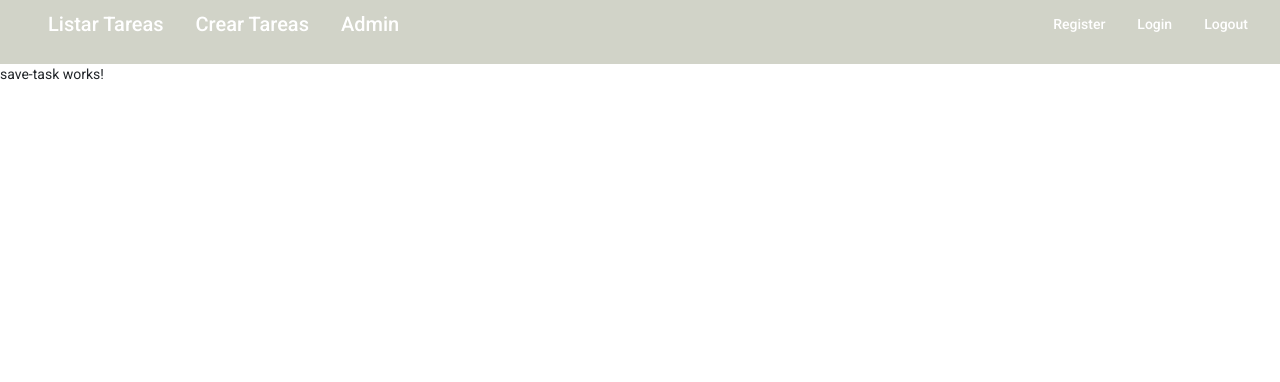
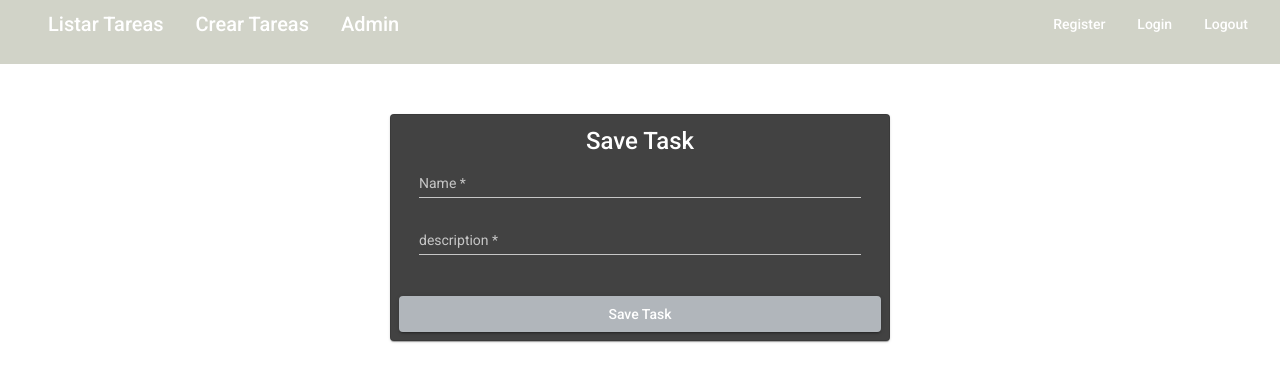
Before and after one commit to sttivenquiroga/SttivenBoard, an Angular app in the folder frontend/: page /saveTask in a window 1280 px wide. Shown: the top 382 px of the page. Built offline with nearby package versions, Linux system fonts and the light colour scheme.

Commit message:
add register form, login form and save task form

```diff
--- a/frontend/src/app/board/save-task/save-task.component.css
+++ b/frontend/src/app/board/save-task/save-task.component.css
@@ -0,0 +1,24 @@
+.form{
+    display: flex;
+    justify-content: center;
+    align-items: center;
+    padding: 50px 0px;
+}
+.container{
+    display: flex;
+    flex-direction: column;
+}
+.button{
+    width: 100%;
+}
+.card{
+    min-width: 150px;
+    max-width: 500px;
+    width: 100%;
+}
+mat-card-title{
+    text-align: center;
+}
+.colorButton{
+    background-color: #f0f8ffa4;
+}
--- a/frontend/src/app/board/save-task/save-task.component.html
+++ b/frontend/src/app/board/save-task/save-task.component.html
@@ -1 +1,50 @@
-<p>save-task works!</p>
+<div class="form">
+    <mat-card class="card">
+      <mat-card-title> Save Task </mat-card-title>
+      <div class="col-12 col-lg-12" *ngIf="errorMessage">
+        <div class="alert alert-danger alert-dismissible" role="alert">
+          <div class="alert-message">
+            {{ errorMessage }}
+          </div>
+          <button
+            type="button"
+            class="close"
+            (click)="closeX()"
+            data-dismiss="alert"
+            aria-label="Close"
+          >
+            <span aria-hidden="true">X</span>
+          </button>
+        </div>
+      </div>
+      <mat-card-content>
+        <div class="container">
+          <mat-form-field>
+            <input
+              [(ngModel)]="taskData.name"
+              matInput
+              placeholder="Name"
+              required
+            />
+          </mat-form-field>
+          <mat-form-field>
+            <input
+              [(ngModel)]="taskData.description"
+              matInput
+              placeholder="description"
+              required
+            />
+          </mat-form-field>
+        </div>
+      </mat-card-content>
+      <mat-card-actions>
+        <button
+          (click)="saveTask()"
+          class="button colorButton"
+          mat-raised-button
+        >
+          Save Task
+        </button>
+      </mat-card-actions>
+    </mat-card>
+  </div>
--- a/frontend/src/app/board/save-task/save-task.component.ts
+++ b/frontend/src/app/board/save-task/save-task.component.ts
@@ -1,15 +1,29 @@
 import { Component, OnInit } from '@angular/core';
+import { AuthService } from '../../services/auth.service';
+import { Router } from '@angular/router';
 
 @Component({
   selector: 'app-save-task',
   templateUrl: './save-task.component.html',
-  styleUrls: ['./save-task.component.css']
+  styleUrls: ['./save-task.component.css'],
 })
 export class SaveTaskComponent implements OnInit {
-
-  constructor() { }
-
-  ngOnInit(): void {
+  public taskData: any;
+  public errorMessage: String;
+  constructor(private auth: AuthService, private router: Router) {
+    this.taskData = {};
+    this.errorMessage = '';
   }
 
+  ngOnInit(): void {}
+  saveTask(){
+  }
+  closeAlert() {
+    setTimeout(() => {
+      this.errorMessage = '';
+    }, 2000);
+  }
+  closeX() {
+    this.errorMessage = '';
+  }
 }
--- a/frontend/src/app/home/login/login.component.css
+++ b/frontend/src/app/home/login/login.component.css
@@ -0,0 +1,24 @@
+.form{
+    display: flex;
+    justify-content: center;
+    align-items: center;
+    padding: 50px 0px;
+}
+.container{
+    display: flex;
+    flex-direction: column;
+}
+.button{
+    width: 100%;
+}
+.card{
+    min-width: 150px;
+    max-width: 500px;
+    width: 100%;
+}
+mat-card-title{
+    text-align: center;
+}
+.colorButton{
+    background-color: #f0f8ffa4;
+}
--- a/frontend/src/app/home/login/login.component.html
+++ b/frontend/src/app/home/login/login.component.html
@@ -1 +1,50 @@
-<p>login works!</p>
+<div class="form">
+    <mat-card class="card">
+      <mat-card-title> Login </mat-card-title>
+      <div class="col-12 col-lg-12" *ngIf="errorMessage">
+        <div class="alert alert-danger alert-dismissible" role="alert">
+          <div class="alert-message">
+            {{ errorMessage }}
+          </div>
+          <button
+            type="button"
+            class="close"
+            (click)="closeX()"
+            data-dismiss="alert"
+            aria-label="Close"
+          >
+            <span aria-hidden="true">X</span>
+          </button>
+        </div>
+      </div>
+      <mat-card-content>
+        <div class="container">
+          <mat-form-field>
+            <input
+              [(ngModel)]="loginData.email"
+              matInput
+              placeholder="Email"
+              required
+            />
+          </mat-form-field>
+          <mat-form-field>
+            <input
+              [(ngModel)]="loginData.password"
+              matInput
+              placeholder="Password"
+              required
+            />
+          </mat-form-field>
+        </div>
+      </mat-card-content>
+      <mat-card-actions>
+        <button
+          (click)="login()"
+          class="button colorButton"
+          mat-raised-button
+        >
+          Login
+        </button>
+      </mat-card-actions>
+    </mat-card>
+  </div>
--- a/frontend/src/app/home/login/login.component.ts
+++ b/frontend/src/app/home/login/login.component.ts
@@ -1,15 +1,49 @@
 import { Component, OnInit } from '@angular/core';
+import { AuthService } from '../../services/auth.service';
+import { Router } from '@angular/router';
 
 @Component({
   selector: 'app-login',
   templateUrl: './login.component.html',
-  styleUrls: ['./login.component.css']
+  styleUrls: ['./login.component.css'],
 })
 export class LoginComponent implements OnInit {
-
-  constructor() { }
-
-  ngOnInit(): void {
+  public loginData: any;
+  public errorMessage: String;
+  constructor(private auth: AuthService, private router: Router) {
+    this.loginData = {};
+    this.errorMessage = '';
   }
 
+  ngOnInit(): void {}
+  login() {
+    if (!this.loginData.email || !this.loginData.password) {
+      console.log('Failed process: Incomplete data');
+      this.errorMessage = 'Failded process: Incomplete data';
+      this.loginData = {};
+      this.closeAlert();
+    } else {
+      this.auth.login(this.loginData).subscribe(
+        (res: any) => {
+          console.log(res);
+          localStorage.setItem('token', res.jwtToken);
+          this.router.navigate(['/listTask']);
+        },
+        (err) => {
+          console.log(err);
+          this.errorMessage = err.error;
+          this.closeAlert();
+          this.loginData =  {};
+        }
+      );
+    }
+  }
+  closeAlert() {
+    setTimeout(() => {
+      this.errorMessage = '';
+    }, 2000);
+  }
+  closeX() {
+    this.errorMessage = '';
+  }
 }
--- a/frontend/src/app/home/register/register.component.html
+++ b/frontend/src/app/home/register/register.component.html
@@ -1,22 +1,6 @@
 <div class="form">
   <mat-card class="card">
     <mat-card-title> Register user </mat-card-title>
-    <div class="col-12 col-lg-12" *ngIf="successMessage">
-      <div class="alert alert-success alert-dismissible" role="alert">
-        <div class="alert-message">
-          {{ successMessage }}
-        </div>
-        <button
-          type="button"
-          class="close"
-          (click)="closeAlert()"
-          data-dismiss="alert"
-          aria-label="Close"
-        >
-          <span aria-hidden="true">X</span>
-        </button>
-      </div>
-    </div>
     <div class="col-12 col-lg-12" *ngIf="errorMessage">
       <div class="alert alert-danger alert-dismissible" role="alert">
         <div class="alert-message">
@@ -25,7 +9,7 @@
         <button
           type="button"
           class="close"
-          (click)="closeAlert()"
+          (click)="closeX()"
           data-dismiss="alert"
           aria-label="Close"
         >
--- a/frontend/src/app/home/register/register.component.ts
+++ b/frontend/src/app/home/register/register.component.ts
@@ -30,23 +30,27 @@
       this.closeAlert();
     } else {
       this.auth.registerUser(this.registerData).subscribe(
-        (res) => {
+        (res: any) => {
           console.log(res);
-          this.successMessage = 'Register user: Sucessful';
-          this.closeAlert();
+          localStorage.setItem('token', res.jwtToken);
+          this.router.navigate(['/listTask']);
+          this.registerData = {};
         },
         (err) => {
           console.log(err);
           this.errorMessage = err.error;
           this.closeAlert();
+          this.registerData = {};
         }
       );
     }
   }
   closeAlert() {
     setTimeout(() => {
-      this.successMessage = '';
       this.errorMessage = '';
     }, 2000);
   }
+  closeX() {
+    this.errorMessage = '';
+  }
 }
--- a/frontend/src/app/services/auth.service.ts
+++ b/frontend/src/app/services/auth.service.ts
@@ -14,4 +14,7 @@
   registerUser(user: any) {
     return this.http.post(this.env + "user/registerUser", user);
   }
+  login(user: any) {
+    return this.http.post(this.env + "auth/login", user);
+  }
 }
```
